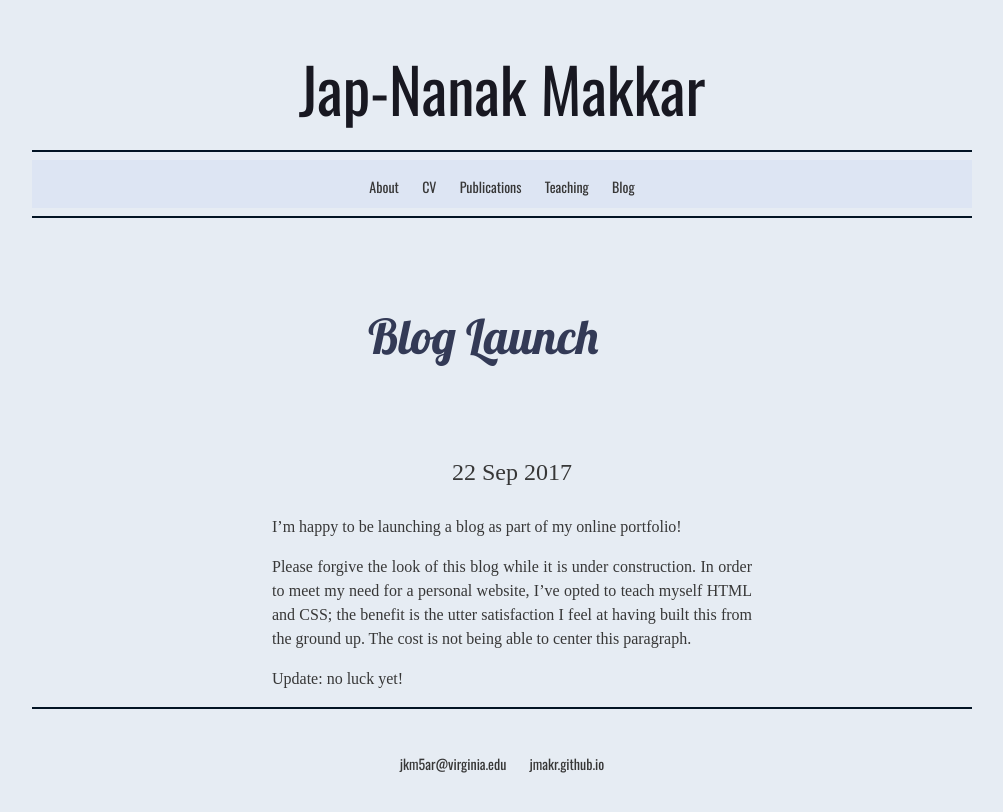
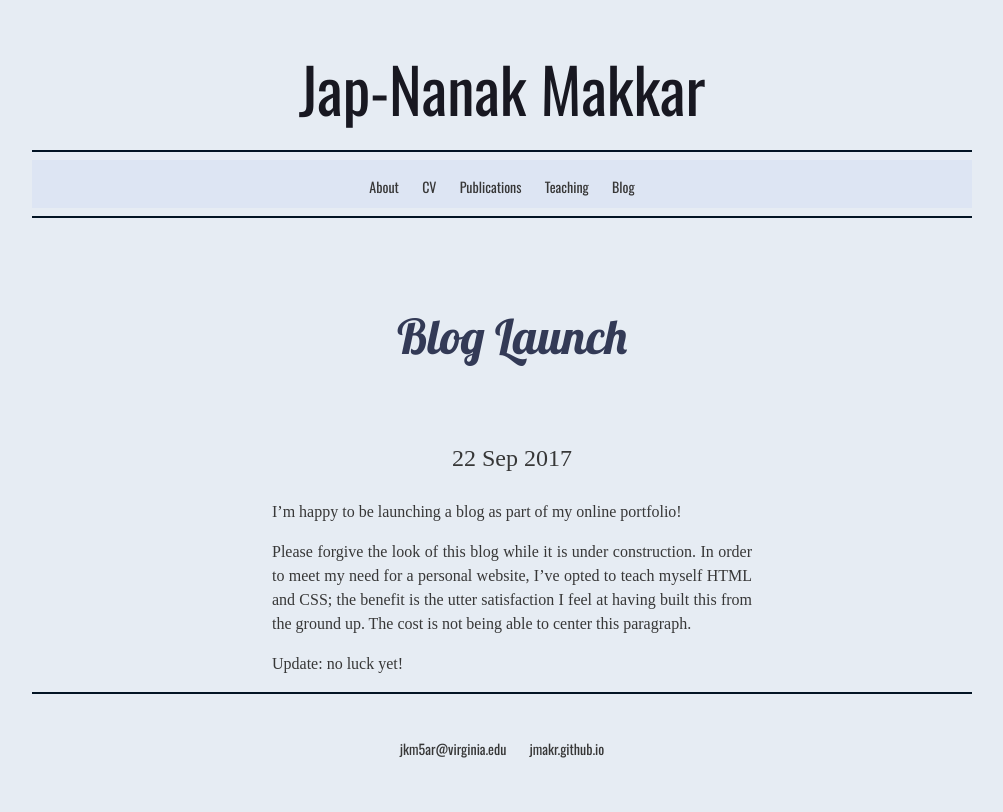
Before and after one commit to jmakr/jmakr.github.io, a Jekyll site: the page built from _posts/2017-09-22-Blog-Launch.md, in a window 1280 px wide. Shown: the top 812 px of the page, without its empty margins (138-1141 px from the left). Built offline with Jekyll 4.4.1, drawn with Linux system fonts in a browser that asks for light colours; some web fonts are replaced.

Commit message:
Update main.css

```diff
--- a/css/main.css
+++ b/css/main.css
@@ -199,8 +199,7 @@ h5 { /* blog header  */
     font-size: 48px;
     color: #333a56; /* vermillion */
     display: block;
-    text-align:justify;
-    padding-bottom:5%;
+    text-align:center;
 
 }
 
```
